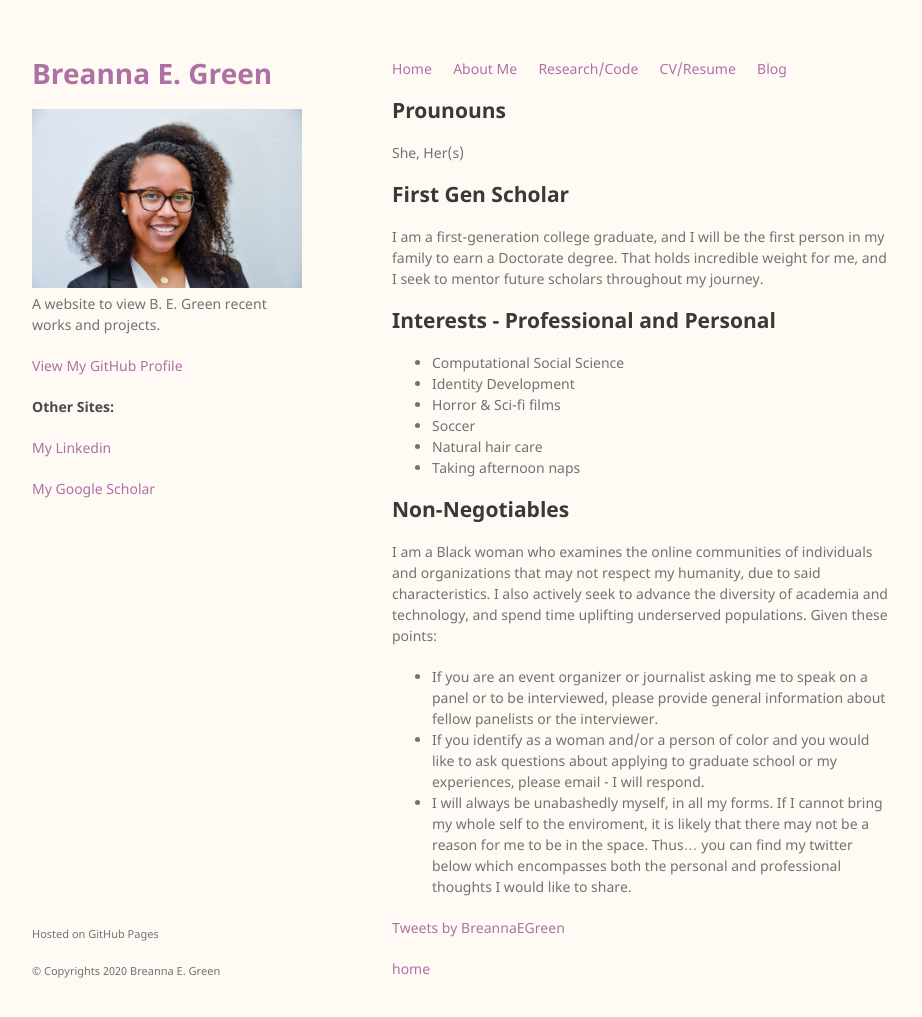
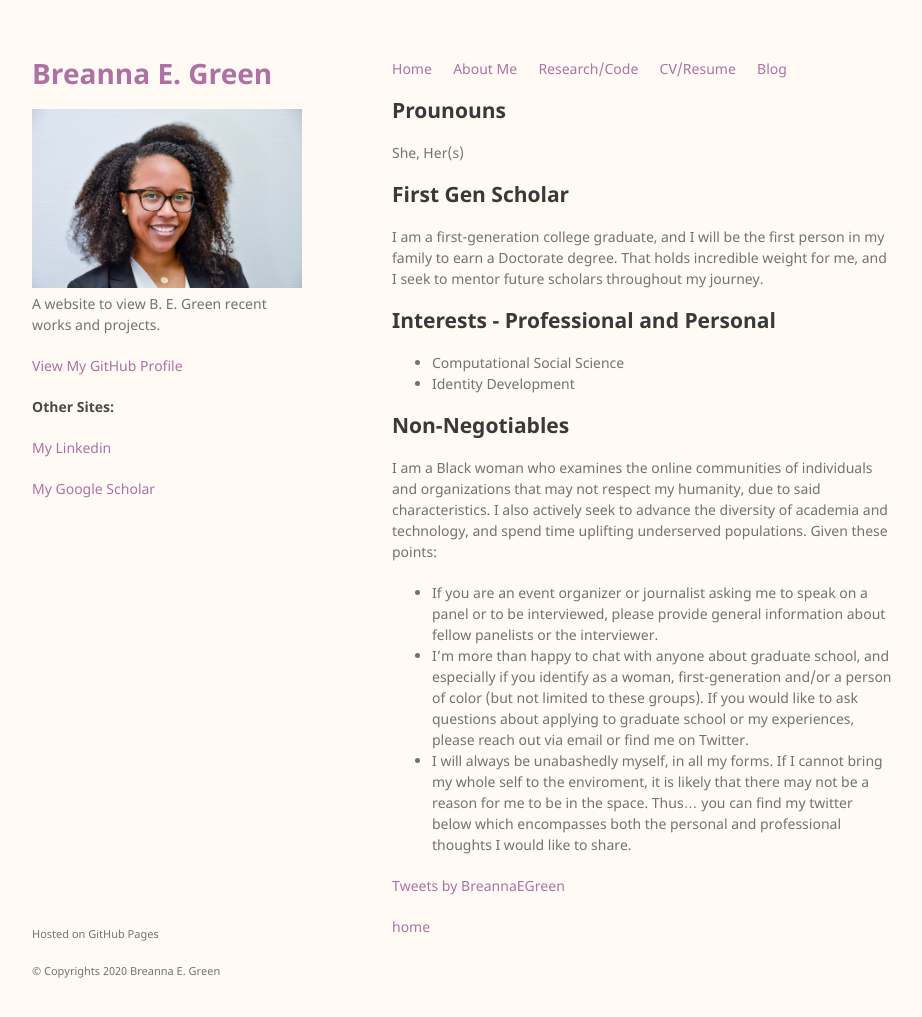
Before and after one commit to bregreen/bregreen.github.io, a Jekyll site: the page built from about.md, in a window 1280 px wide and 1049 px high. Shown: the top 1017 px of the window, without its empty margins (178-1100 px from the left). Built offline with Jekyll 4.4.1, drawn with Linux system fonts in a browser that asks for light colours; nearby versions of some CDN libraries; comment, search, counter and statistics services are not loaded; our own code applies the rules of GitHub Pages for plain Markdown files.

Commit message:
Update about.md

```diff
--- a/about.md
+++ b/about.md
@@ -16,10 +16,6 @@ I am a first-generation college graduate, and I will be the first person in my f
 
 * Computational Social Science
 * Identity Development
-* Horror & Sci-fi films
-* Soccer
-* Natural hair care
-* Taking afternoon naps
 
 
 ## Non-Negotiables
@@ -27,7 +23,7 @@ I am a first-generation college graduate, and I will be the first person in my f
 I am a Black woman who examines the online communities of individuals and organizations that may not respect my humanity, due to said characteristics. I also actively seek to advance the diversity of academia and technology, and spend time uplifting underserved populations. Given these points:
 
 * If you are an event organizer or journalist asking me to speak on a panel or to be interviewed, please provide general information about fellow panelists or the interviewer.
-* If you identify as a woman and/or a person of color and you would like to ask questions about applying to graduate school or my experiences, please email - I will respond.
+* I'm more than happy to chat with anyone about graduate school, and especially if you identify as a woman, first-generation and/or a person of color (but not limited to these groups). If you would like to ask questions about applying to graduate school or my experiences, please reach out via email or find me on Twitter.
 * I will always be unabashedly myself, in all my forms. If I cannot bring my whole self to the enviroment, it is likely that there may not be a reason for me to be in the space. Thus... you can find my twitter below which encompasses both the personal and professional thoughts I would like to share.
 
 <a class="twitter-timeline" href="https://twitter.com/BreannaEGreen?ref_src=twsrc%5Etfw">Tweets by BreannaEGreen</a> <script async src="https://platform.twitter.com/widgets.js" charset="utf-8"></script>
```
